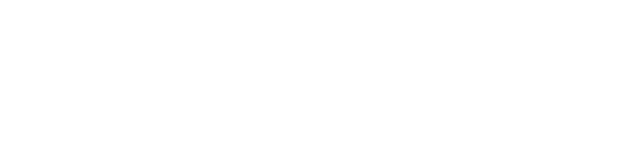
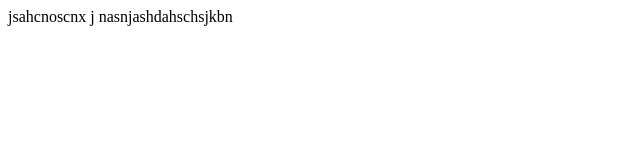
Before and after one commit to girafagrande133/SENE, a plain HTML site: page index.html in a window 1280 px wide. Shown: the whole page, without its empty margins (0-640 px from the left). Drawn offline with Linux system fonts and the light colour scheme.

Commit message:
inclusao de texto

```diff
--- a/index.html
+++ b/index.html
@@ -6,7 +6,7 @@
     <meta name="viewport" content="width=device-width, initial-scale=1.0">
     <title>SENEGAL</title>
 </head>
-<body>
-
+<body>jsahcnoscnx j
+    nasnjashdahschsjkbn
 </body>
 </html>
```
